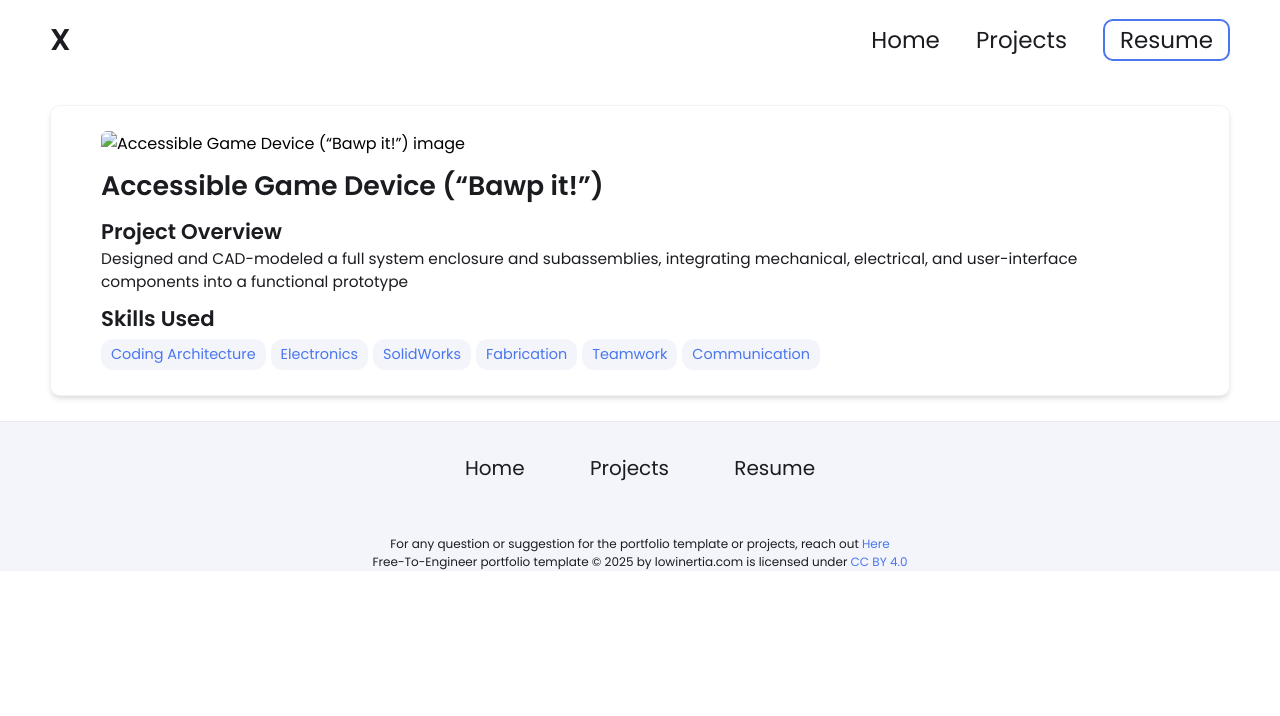
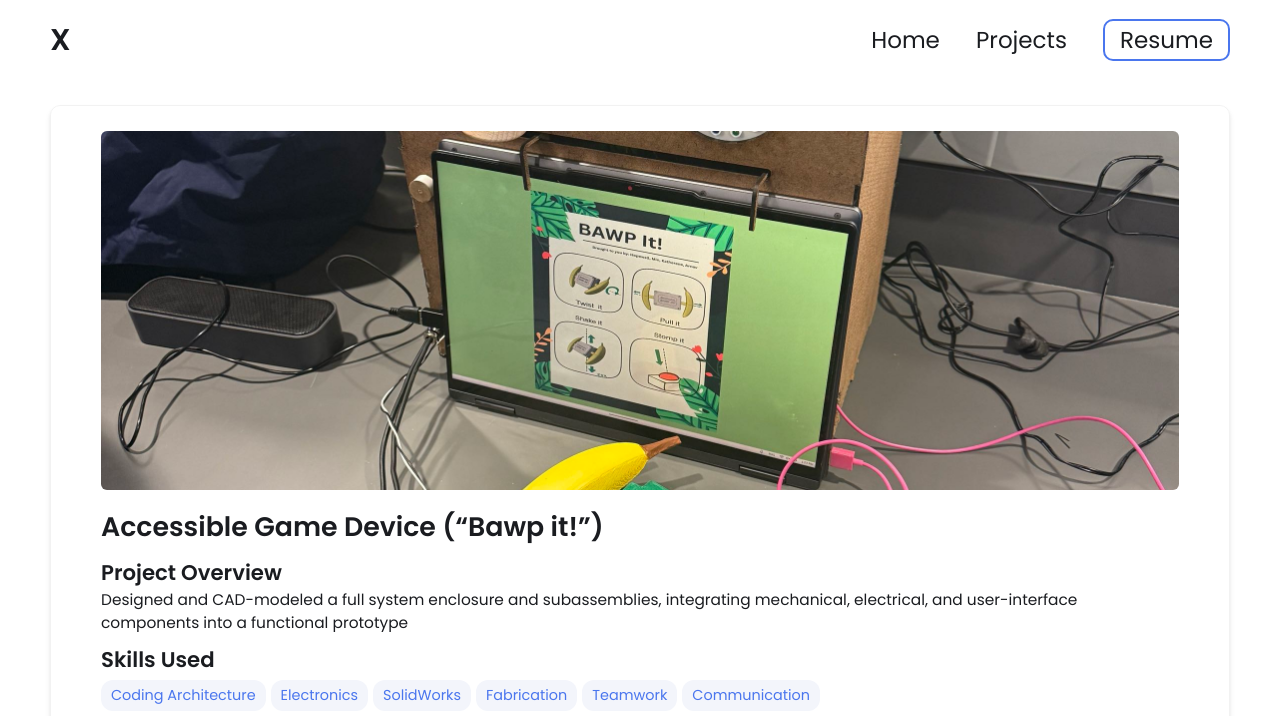
Before and after one commit to qi-katherene/qi-katherene.github.io, a Jekyll site: the page built from _projects/mechatronics/index.md, in a window 1280 px wide. Shown: the top 716 px of the page. Built offline with Jekyll 4.4.1, drawn with Linux system fonts in a browser that asks for light colours; grey boxes are pictures that could not be loaded.

Commit message:
Update index.md

```diff
--- a/_projects/mechatronics/index.md
+++ b/_projects/mechatronics/index.md
@@ -11,5 +11,7 @@
 - Teamwork
 - Communication
 
-main-image:
+main-image: /images/bawpIt_setup.jpg
 ---
+
+{% include image-gallery.html images="images/bawpIt_overview_schematic.png, bawpIt_container_schematic.png" height="700" %}
```
